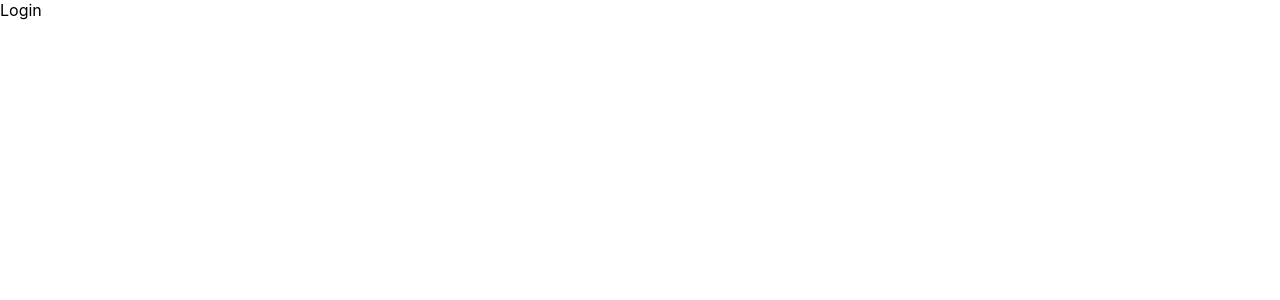
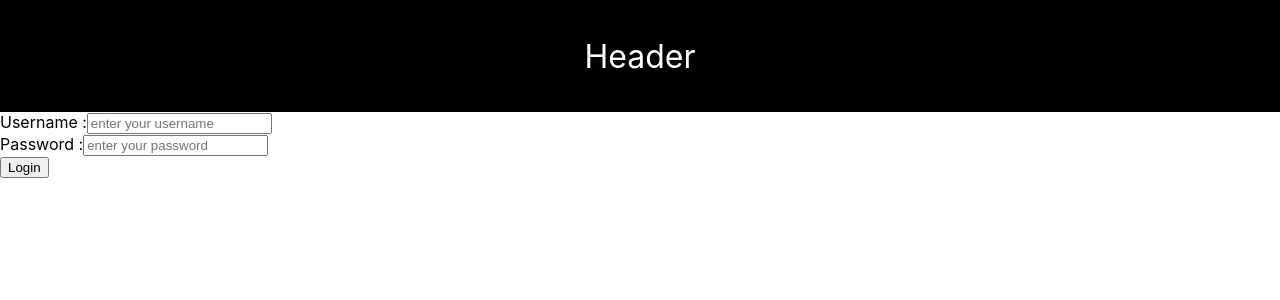
Before and after one commit to Snir1812/HackerU-Project, a React (Create React App) app in the folder react-ui/: page /login in a window 1280 px wide. Shown: the top 300 px of the page. Built offline with nearby package versions, Linux system fonts and the light colour scheme.

Commit message:
Create a backoffice page and login component and protected on the back office , I haven't finished yet

```diff
--- a/react-ui/package.json
+++ b/react-ui/package.json
@@ -6,6 +6,7 @@
     "@testing-library/jest-dom": "^5.17.0",
     "@testing-library/react": "^13.4.0",
     "@testing-library/user-event": "^13.5.0",
+    "axios": "^1.5.0",
     "react": "^18.2.0",
     "react-dom": "^18.2.0",
     "react-router-dom": "^6.15.0",
--- a/react-ui/src/App.js
+++ b/react-ui/src/App.js
@@ -1,11 +1,23 @@
 import { Route, BrowserRouter, Routes } from "react-router-dom";
+import Header from "./components/header/Header";
+import Protected from "./components/Protected";
+import Login from "./components/login/Login";
 
 function App() {
   return (
     <BrowserRouter>
+      <Header />
       <Routes>
-        <Route path="/login" element={<div>Login</div>}></Route>
-        <Route path="/backoffice" element={<div>back office</div>}></Route>
+        <Route path="/login" element={<Login />} />
+        <Route
+          path="/backoffice"
+          element={
+            <Protected>
+              <div>back office</div>
+            </Protected>
+          }
+        ></Route>
+        <Route path="/" element={<div>Home</div>} />
       </Routes>
     </BrowserRouter>
   );
--- /dev/null
+++ b/react-ui/src/components/Protected.js
@@ -0,0 +1,14 @@
+import React from "react";
+import { Navigate } from "react-router-dom";
+
+const Protected = ({ children }) => {
+  const isAuthenticated = Boolean(localStorage.getItem("site-token"));
+
+  if (isAuthenticated) {
+    return children;
+  }
+
+  return <Navigate to="/login" />;
+};
+
+export default Protected;
--- /dev/null
+++ b/react-ui/src/components/header/Header.css
@@ -0,0 +1,10 @@
+.header {
+  height: 14vh;
+  width: 100%;
+  display: flex;
+  align-items: center;
+  justify-content: center;
+  background: black;
+  font-size: xx-large;
+  color: white;
+}
--- /dev/null
+++ b/react-ui/src/components/header/Header.jsx
@@ -0,0 +1,8 @@
+import React from "react";
+import "./Header.css";
+
+const Header = () => {
+  return <div className="header">Header</div>;
+};
+
+export default Header;
--- /dev/null
+++ b/react-ui/src/components/login/Login.jsx
@@ -0,0 +1,66 @@
+import React from "react";
+import "./Login.css";
+import { useState } from "react";
+import api from "../../utils/api";
+import { useNavigate } from "react-router-dom";
+
+const Login = () => {
+  const [username, setUsername] = useState("");
+  const [password, setPassword] = useState("");
+  const [error, setError] = useState("");
+  const nav = useNavigate();
+
+  console.log(error);
+
+  const handleSubmit = (e) => {
+    e.preventDefault();
+
+    const loginData = {
+      username,
+      password,
+    };
+
+    api
+      .post("Login", loginData)
+      .then((result) => {
+        if (result.status === 200) {
+          localStorage.setItem("site-token", result.data);
+          console.log("Logged in - success");
+          nav("/backoffice");
+        } else {
+          localStorage.setItem("site-token", "");
+          setError(`could not login ${result.status}`);
+        }
+      })
+      .catch((ex) => {
+        localStorage.setItem("site-token", "");
+        setError(ex);
+        //console.error(ex);
+      });
+  };
+
+  return (
+    <>
+      <form onSubmit={handleSubmit}>
+        <label>Username :</label>
+        <input
+          type="text"
+          placeholder="enter your username"
+          onChange={(e) => setUsername(e.target.value)}
+        />
+        <br />
+        <label>Password :</label>
+        <input
+          type="password"
+          placeholder="enter your password"
+          onChange={(e) => setPassword(e.target.value)}
+        />
+        <br />
+        <button type="submit">Login</button>
+      </form>
+      {error !== "" ?? <h3>Error during login</h3>}
+    </>
+  );
+};
+
+export default Login;
--- /dev/null
+++ b/react-ui/src/utils/api.js
@@ -0,0 +1,13 @@
+import axios from "axios";
+
+const api = axios.create({
+  baseURL: "https://localhost:7280/api/",
+});
+
+api.interceptors.request.use((o) => {
+  const token = localStorage.getItem("site-token");
+  o.headers.Authorization = token ? `Bearer ${token}` : "";
+  return o;
+});
+
+export default api;
```
Also changed, not shown: react-ui/src/components/login/Login.css (added), 2 other files (tests, documents, lock files or other folders).
